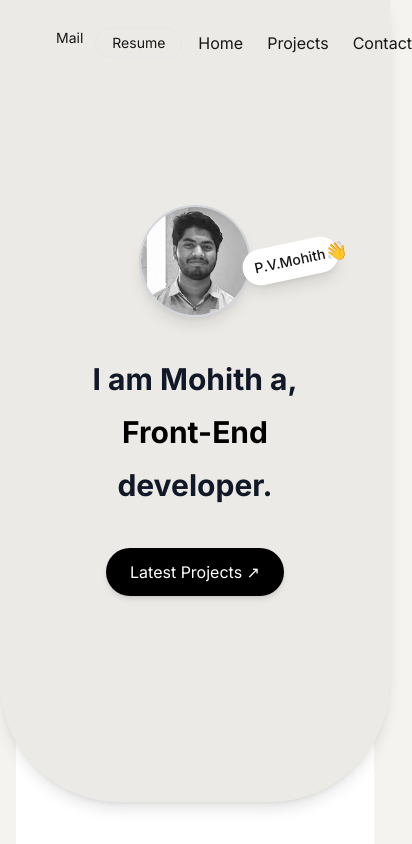
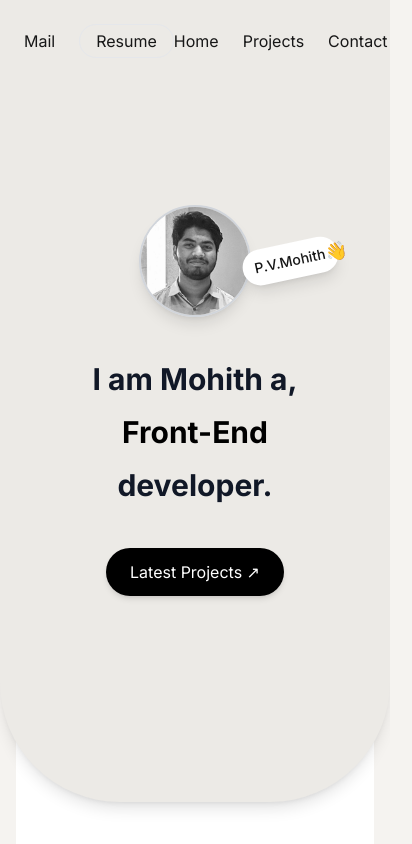
Before and after one commit to mohith-hub/Nextjs-portfolio, a Next.js app: page / in a window 390 px wide. Shown: the top 844 px of the page, 412 px wide, since content can reach past the window. Built offline with nearby package versions, Linux system fonts and the light colour scheme.

Commit message:
mail allignment change testing on mobile

```diff
--- a/src/app/components/Hero.js
+++ b/src/app/components/Hero.js
@@ -5,9 +5,9 @@
   return (
     <section id="home" className="w-full min-h-[95vh] flex flex-col justify-center items-center bg-[#eceae6] rounded-b-[120px] shadow-lg relative">
       {/* Header Inside Hero */}
-      <header className="absolute top-0 left-0 w-full flex justify-between items-center px-10 py-6">
+      <header className="absolute top-0 left-0 w-full flex justify-between items-center px-6 py-6 sm:px-10">
         {/* Email + Copy + CV (Blended into Background) */}
-        <div className="flex space-x-3 px-4 py-1 bg-transparent text-black-700 text-sm">
+        <div className="flex space-x-6 items-center">
           {/* Clickable Email with Hover Effect */}
           <a
             href="mailto:mohithpupppala@gmail.com"
@@ -28,7 +28,7 @@
 
         {/* Navigation Links with Scroll Functionality */}
         <nav>
-          <ul className="flex space-x-6 text-black-700">
+          <ul className="flex space-x-6 sm:flex-col sm:space-y-4 sm:text-center sm:mt-4 items-center">
             <li>
               <a href="#home" className="hover:text-teal-600 transition-colors duration-300">
                 Home
```
